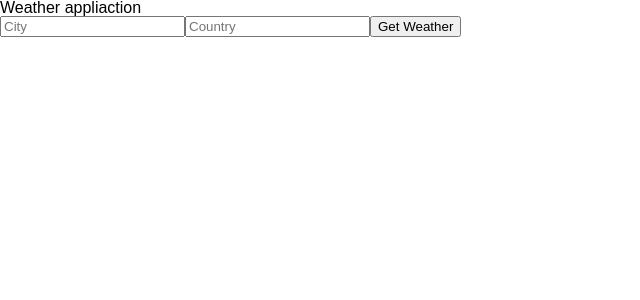
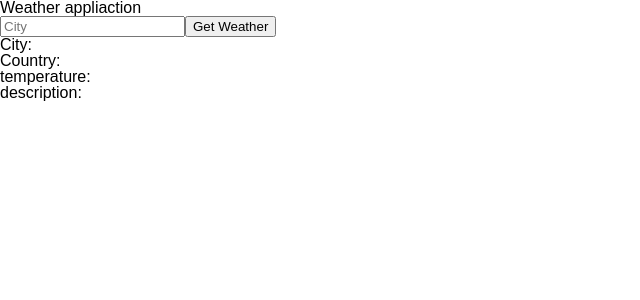
Before and after one commit to Radek-Wawrzyk/Weather-App, a React (Create React App) app: page / in a window 1280 px wide. Shown: the top 300 px of the page, without its empty margins (0-640 px from the left). Built offline with nearby package versions, Linux system fonts and the light colour scheme.

Commit message:
Added weather component which displays weather
Also set states in weather component and added condition for states

```diff
--- a/src/App.js
+++ b/src/App.js
@@ -1,6 +1,7 @@
 import React, { Component } from 'react';
 import Header from "./components/Header";
 import Form from "./components/Form";
+import Weather from './components/Weather';
 
 const apiKey = "11c38b071f2eeb832c531f427ef6b289";
 
@@ -18,6 +19,8 @@ class App extends Component {
     const city = e.target.elements.city.value;
     const apiCall = await fetch(`http://api.openweathermap.org/data/2.5/weather?q=${city}&APPID=${apiKey}&units=metric`);
     const data = await apiCall.json();
+
+    if (city) {
       console.log("In "+city+" city tempeture is "+data.main.temp+"°C");
 
       this.setState({
@@ -27,6 +30,11 @@ class App extends Component {
         description: data.weather[0].description,
         error: ""
       })
+    } else {
+      this.setState({
+        error: "Enter city!"
+      })
+    }
   };
 
   render() {
@@ -34,6 +42,13 @@ class App extends Component {
       <div>
         <Header></Header>
         <Form getWeather={this.getWeather}></Form>
+        <Weather
+          temperature={this.state.temperature}
+          city={this.state.city}
+          country={this.state.country}
+          description={this.state.description}
+          error={this.state.error}
+        ></Weather>
       </div>
     );
   }
--- a/src/components/Form.js
+++ b/src/components/Form.js
@@ -5,7 +5,6 @@ class Form extends Component {
     return (
       <form onSubmit={this.props.getWeather}>
         <input type="text" name="city" placeholder="City" />
-        <input type="text" name="country" placeholder="Country"/>
         <button>Get Weather</button>
       </form>
     );
--- /dev/null
+++ b/src/components/Weather.js
@@ -0,0 +1,17 @@
+import React, { Component } from 'react';
+
+class Weather extends Component {
+  render() {
+    return (
+      <div>
+         <p>City: {this.props.city}</p>
+        <p>Country: {this.props.country}</p>
+          <p>temperature: {this.props.temperature}</p>
+          <p>description: {this.props.description}</p>
+        <p>{this.props.error}</p>
+      </div>
+    );
+  }
+}
+
+export default Weather;
```
Lines whose indentation alone changed are shown as unchanged.
